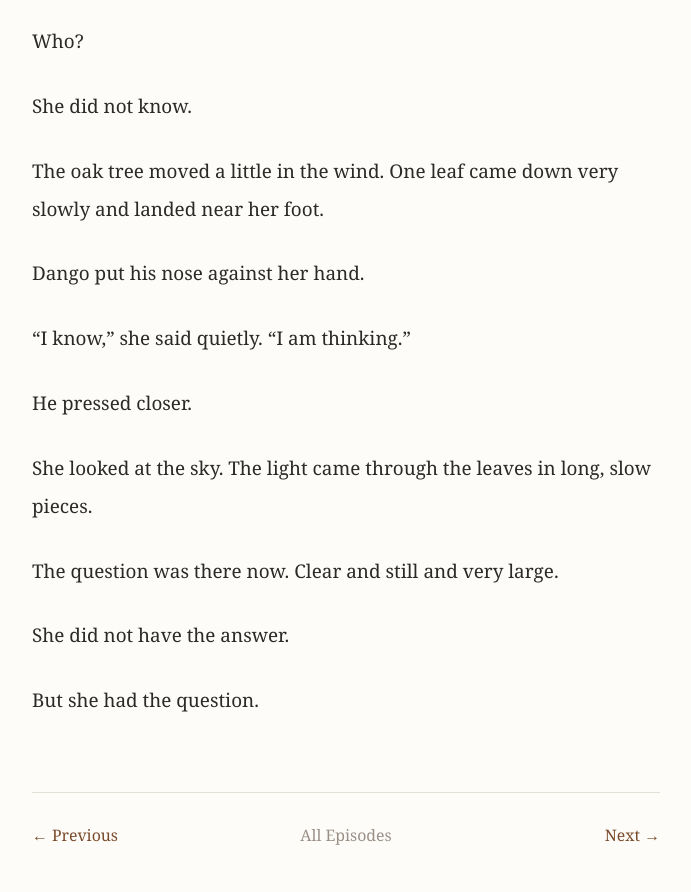
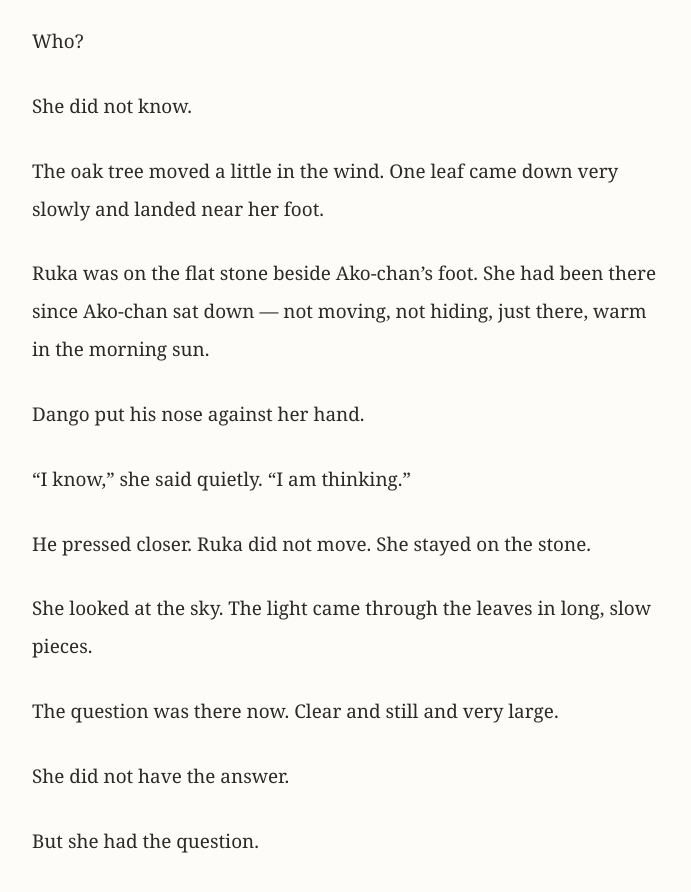
Before and after one commit to morisaki-yuichi/ako-chans-adventure, a Jekyll site: the page built from season2/chapter22/ep099.md, in a window 1280 px wide and 900 px high, scrolled down 1382 px. Shown: the top 892 px of the window, without its empty margins (294-985 px from the left). Built offline with Jekyll 4.4.1, drawn with Linux system fonts in a browser that asks for light colours.

Commit message:
Add Ruka to Ep99/100 — balance her presence with Dango in England scenes

```diff
--- a/season2/chapter22/ep099.md
+++ b/season2/chapter22/ep099.md
@@ -40,11 +40,13 @@ She did not know.
 
 The oak tree moved a little in the wind. One leaf came down very slowly and landed near her foot.
 
+Ruka was on the flat stone beside Ako-chan's foot. She had been there since Ako-chan sat down — not moving, not hiding, just there, warm in the morning sun.
+
 Dango put his nose against her hand.
 
 "I know," she said quietly. "I am thinking."
 
-He pressed closer.
+He pressed closer. Ruka did not move. She stayed on the stone.
 
 She looked at the sky. The light came through the leaves in long, slow pieces.
 
```
Also changed, not shown: other parts of season2/chapter22/ep099.md (+1 -1 lines), season2/chapter22/ep100.md (+2 -2 lines).
